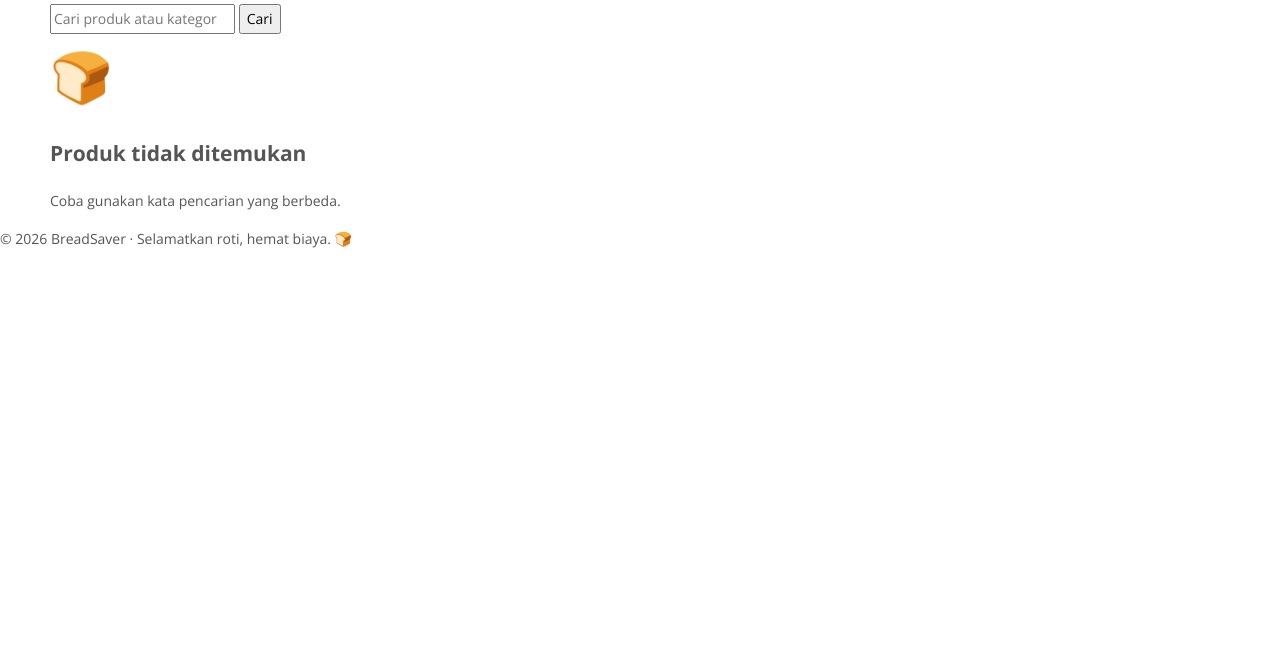
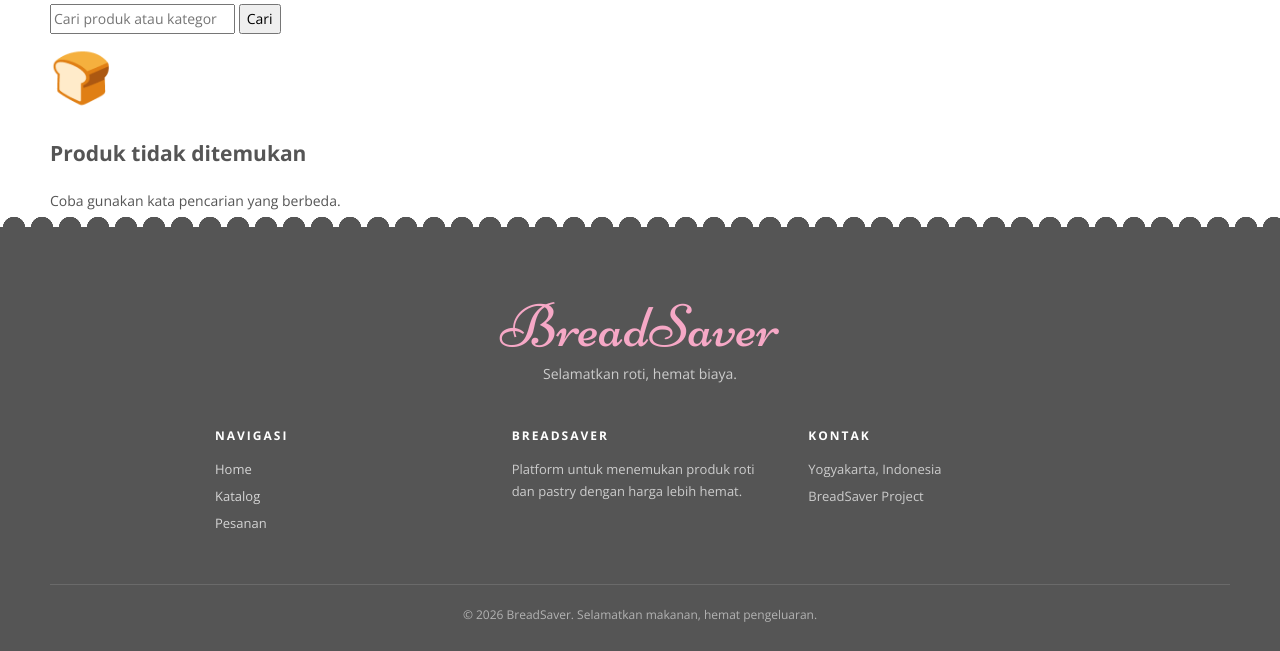
Before and after one commit to masnoval/Umamusume-Breadsaver, a PHP site: page / in a window 1280 px wide. Shown: the part 190-841 px from the top of the page. Before the commit the page ends 438 px from the top, so only its background shows below. Run offline with PHP 8.4, Linux system fonts and the light colour scheme; data that the repository does not hold is empty.

Commit message:
Update footer.php

```diff
--- a/app/views/layouts/footer.php
+++ b/app/views/layouts/footer.php
@@ -1,8 +1,81 @@
-<footer>
-    <p>
-        © <?= date('Y') ?> BreadSaver ·
-        Selamatkan roti, hemat biaya. 🍞
-    </p>
+<footer class="site-footer">
+
+    <div class="footer-scallop"></div>
+
+    <div class="container">
+
+        <div class="footer-brand">
+
+            <div class="footer-logo">
+                BreadSaver
+            </div>
+
+            <p>
+                Selamatkan roti, hemat biaya.
+            </p>
+
+        </div>
+
+        <div class="footer-columns">
+
+            <div>
+                <h3>
+                    NAVIGASI
+                </h3>
+
+                <a href="<?= base_url('/') ?>">
+                    Home
+                </a>
+
+                <a href="<?= base_url('/katalog') ?>">
+                    Katalog
+                </a>
+
+                <a href="<?= base_url('/pesanan') ?>">
+                    Pesanan
+                </a>
+            </div>
+
+            <div>
+                <h3>
+                    BREADSAVER
+                </h3>
+
+                <p>
+                    Platform untuk menemukan
+                    produk roti dan pastry
+                    dengan harga lebih hemat.
+                </p>
+            </div>
+
+            <div>
+                <h3>
+                    KONTAK
+                </h3>
+
+                <p>
+                    Yogyakarta, Indonesia
+                </p>
+
+                <p>
+                    BreadSaver Project
+                </p>
+            </div>
+
+        </div>
+
+        <div class="footer-bottom">
+
+            © <?= date('Y') ?>
+            BreadSaver.
+
+            Selamatkan makanan,
+            hemat pengeluaran.
+
+        </div>
+
+    </div>
+
 </footer>
 
 <script src="<?= base_url('/public/js/app.js') ?>"></script>
```
